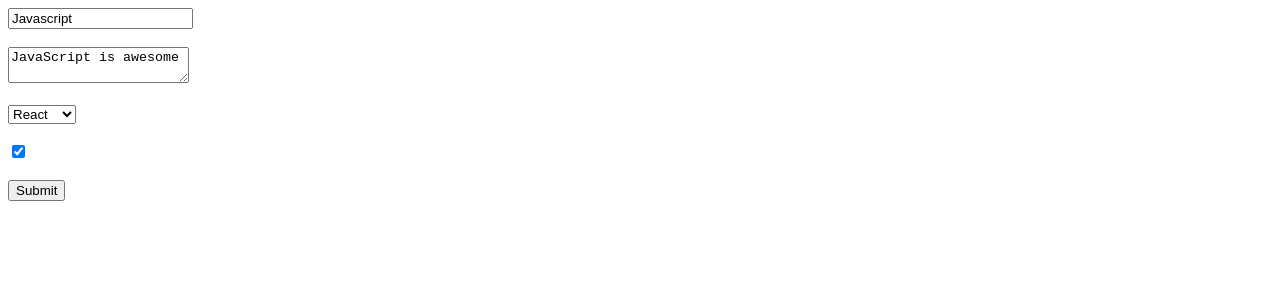
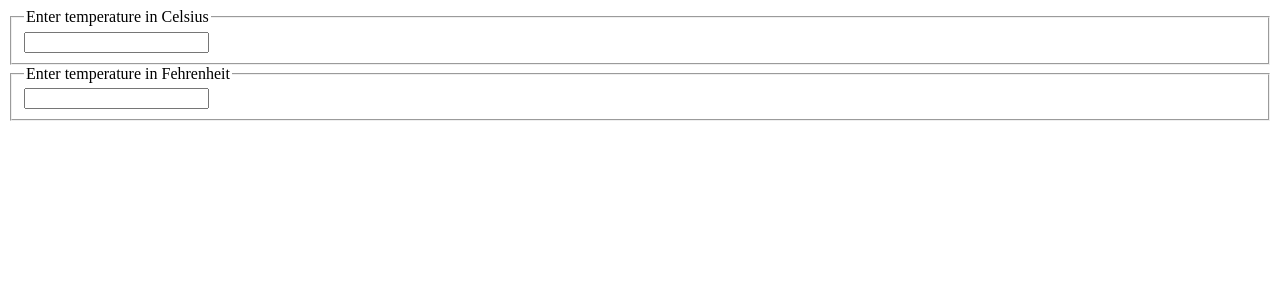
Before and after one commit to Shamim2001/React, a React (Create React App) app in the folder myreact/: page / in a window 1280 px wide. Shown: the top 300 px of the page. Built offline with nearby package versions, Linux system fonts and the light colour scheme.

Commit message:
lifting state up

```diff
--- a/myreact/src/App.js
+++ b/myreact/src/App.js
@@ -1,11 +1,11 @@
-import Form from './components/Form';
+import Calclator from './components/Calclator';
 
 function App() {
     // const quantities = [1, 2, 3];
     return (
         <div>
             {/* <ClockList quantities={quantities} /> */}
-            <Form />
+            <Calclator />
         </div>
     );
 }
--- /dev/null
+++ b/myreact/src/components/BoilingVerdict.js
@@ -0,0 +1,6 @@
+export default function BoilingVerdict({ celsius = 0 }) {
+    if (celsius >= 100) {
+        return <p>The water would Boil</p>;
+    }
+    return <p>The water would not Boil</p>;
+}
--- /dev/null
+++ b/myreact/src/components/Calclator.js
@@ -0,0 +1,14 @@
+import React from 'react';
+import TermperatureInput from './TermperatureInput';
+
+export default class Calclator extends React.Component {
+    render() {
+        return (
+            <div>
+                <TermperatureInput scale="c" />
+                <TermperatureInput scale="f" />
+                {/* <BoilingVerdict celsius={parseFloat(termperature)} />{' '} */}
+            </div>
+        );
+    }
+}
--- /dev/null
+++ b/myreact/src/components/TermperatureInput.js
@@ -0,0 +1,29 @@
+import React from 'react';
+
+const scaleNames = {
+    c: 'Celsius',
+    f: 'Fehrenheit',
+};
+
+export default class Calclator extends React.Component {
+    state = {
+        temperature: '',
+    };
+
+    onTemperaturChange = (e) => {
+        this.setState({
+            temperature: e.target.value,
+        });
+    };
+
+    render() {
+        const { termperature } = this.state;
+        const { scale } = this.props;
+        return (
+            <fieldset>
+                <legend>Enter temperature in {scaleNames[scale]} </legend>
+                <input type="text" value={termperature} onChange={this.onTemperaturChange} />
+            </fieldset>
+        );
+    }
+}
```
